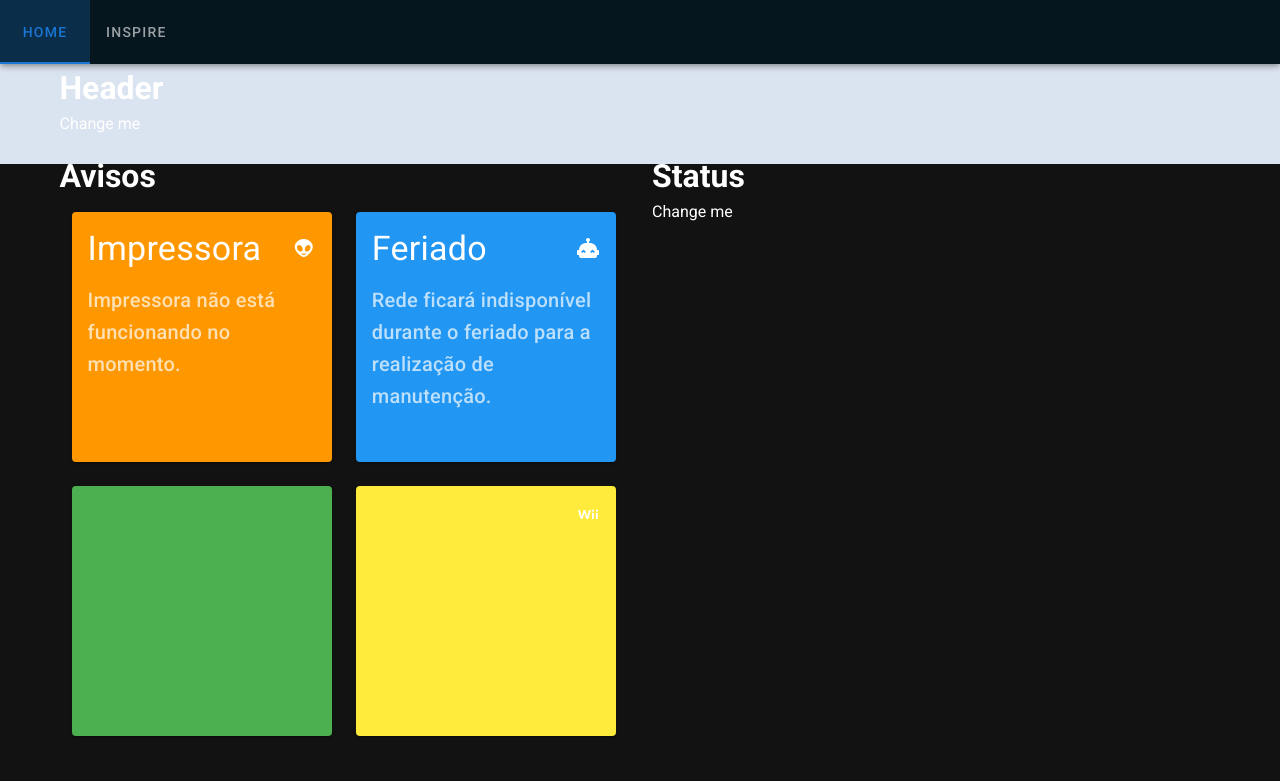
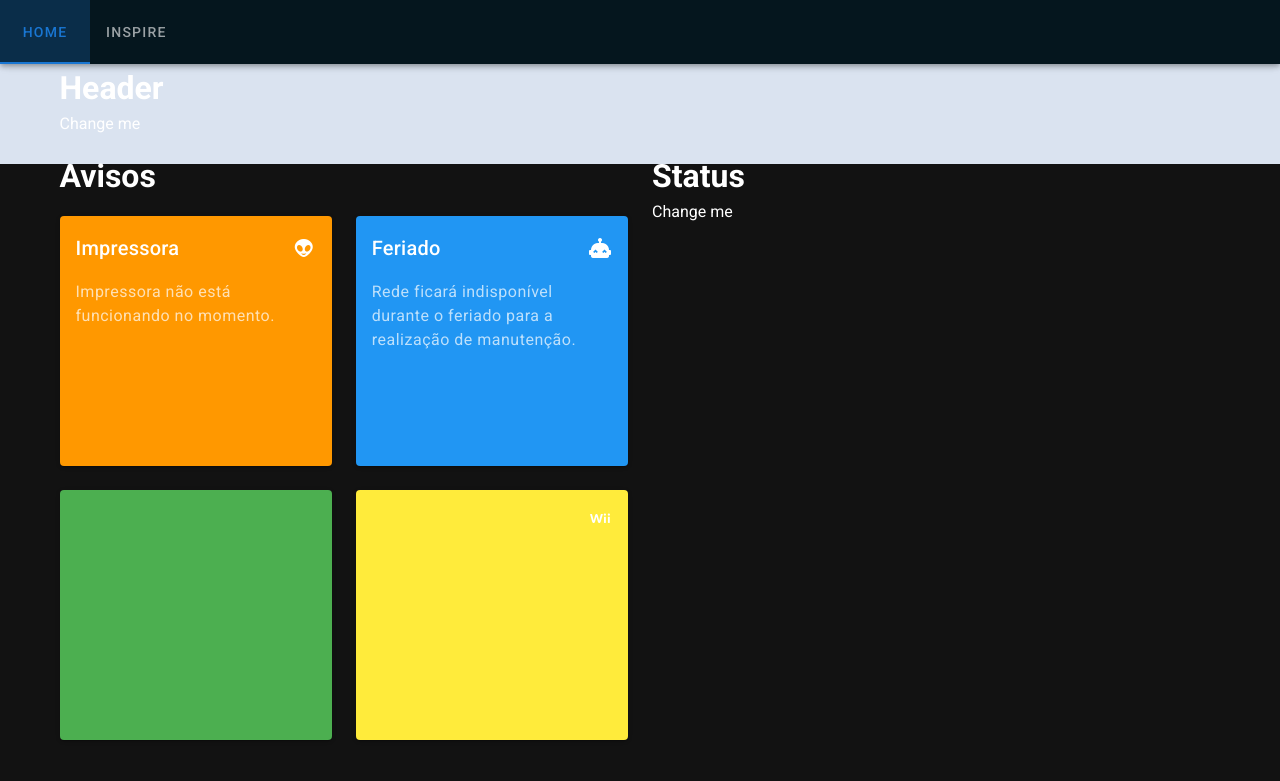
Before and after one commit to uspcodelab/bootcamp-2022, a Nuxt app: page / in a window 1280 px wide. Shown: the top 781 px of the page. Built offline with nearby package versions, Linux system fonts and the light colour scheme.

Commit message:
Responsividade Avisos
Signed-off-by: MarceloSpessoto <marcelomspessoto@gmail.com>

```diff
--- a/components/Avisos.vue
+++ b/components/Avisos.vue
@@ -1,28 +1,22 @@
 <template>
   <div>
     <h1>Avisos</h1>
-    <v-container>
-      <v-row v-for="(itemRow, indexRow) in 2">
-        <v-col v-for="(itemCol, indexCol) in 2">
-          <v-card
-            :min-height="minimunHeight"
-            :min-width="minimunWidth"
-            :color="avisos[2 * indexRow + indexCol].color"
-          >
-            <v-card-title :class="fontSizeTitle">
-              {{ avisos[2 * indexRow + indexCol].title }}
+    <v-row class="my-1 flex-column flex-md-row">
+      <v-col v-for="aviso in avisos.slice(0, 4)" :key="aviso.titulo" cols="12" md="6">
+        <v-card :min-height="minimunHeight" :color="aviso.cor">
+          <v-card-title :class="fontSizeTitulo">
+            {{ aviso.titulo }}
             <v-spacer></v-spacer>
             <v-icon v-if="isBigEnough">
-                {{ avisos[2 * indexRow + indexCol].icon }}
+              {{ aviso.icone }}
             </v-icon>
           </v-card-title>
-            <v-card-text :class="fontSizeContent">
-              {{ avisos[2 * indexRow + indexCol].content }}
+          <v-card-text :class="fontSizeConteudo">
+            {{ aviso.conteudo }}
           </v-card-text>
         </v-card>
       </v-col>
     </v-row>
-    </v-container>
   </div>
 </template>
 
@@ -31,29 +25,29 @@ export default {
   data: () => ({
     avisos: [
       {
-        title: "Impressora",
-        content: "Impressora não está funcionando no momento.",
-        color: "orange",
-        icon: "mdi-alien",
+        titulo: "Impressora",
+        conteudo: "Impressora não está funcionando no momento.",
+        cor: "orange",
+        icone: "mdi-alien",
       },
       {
-        title: "Feriado",
-        content:
+        titulo: "Feriado",
+        conteudo:
           "Rede ficará indisponível durante o feriado para a realização de manutenção.",
-        color: "blue",
-        icon: "mdi-robot-excited",
+        cor: "blue",
+        icone: "mdi-robot-excited",
       },
       {
-        title: "",
-        content: "",
-        color: "green",
-        icon: "",
+        titulo: "",
+        conteudo: "",
+        cor: "green",
+        icone: "",
       },
       {
-        title: "",
-        content: "",
-        color: "yellow",
-        icon: "mdi-nintendo-wii",
+        titulo: "",
+        conteudo: "",
+        cor: "yellow",
+        icone: "mdi-nintendo-wii",
       },
     ],
   }),
@@ -63,7 +57,7 @@ export default {
         case "xs":
           return 100;
         case "sm":
-          return 150;
+          return 160;
         case "md":
           return 200;
         case "lg":
@@ -72,39 +66,21 @@ export default {
           return 400;
       }
     },
-    minimunWidth() {
+    fontSizeTitulo() {
       switch (this.$vuetify.breakpoint.name) {
         case "xs":
-          return 100;
+          return "text-subtitulo-2";
         case "sm":
-          return 150;
+          return "text-subtitulo-1";
         case "md":
-          return 200;
+          return "text-subtitulo-1";
         case "lg":
-          return 250;
+          return "text-h6";
         case "xl":
-          return 400;
+          return "text-h4";
       }
     },
-    isBigEnough() {
-      if (this.$vuetify.breakpoint.name == "xs") return false;
-      else return true;
-    },
-    fontSizeTitle() {
-      switch (this.$vuetify.breakpoint.name) {
-        case "xs":
-          return "text-subtitle-2";
-        case "sm":
-          return "text-subtitle-1";
-        case "md":
-          return "text-subtitle-1";
-        case "lg":
-          return "text-h4";
-        case "xl":
-          return "text-h6";
-      }
-    },
-    fontSizeContent() {
+    fontSizeConteudo() {
       switch (this.$vuetify.breakpoint.name) {
         case "xs":
           return "text-caption";
@@ -113,11 +89,17 @@ export default {
         case "md":
           return "text-body-1";
         case "lg":
-          return "text-h6";
+          return "text-body-1";
         case "xl":
           return "text-h4";
       }
     },
+    isBigEnough() {
+      if(this.$vuetify.breakpoint.name == "xs")
+        return false;
+      else
+        return true;
+    }
   },
 };
 </script>
```
Lines whose indentation alone changed are shown as unchanged.
